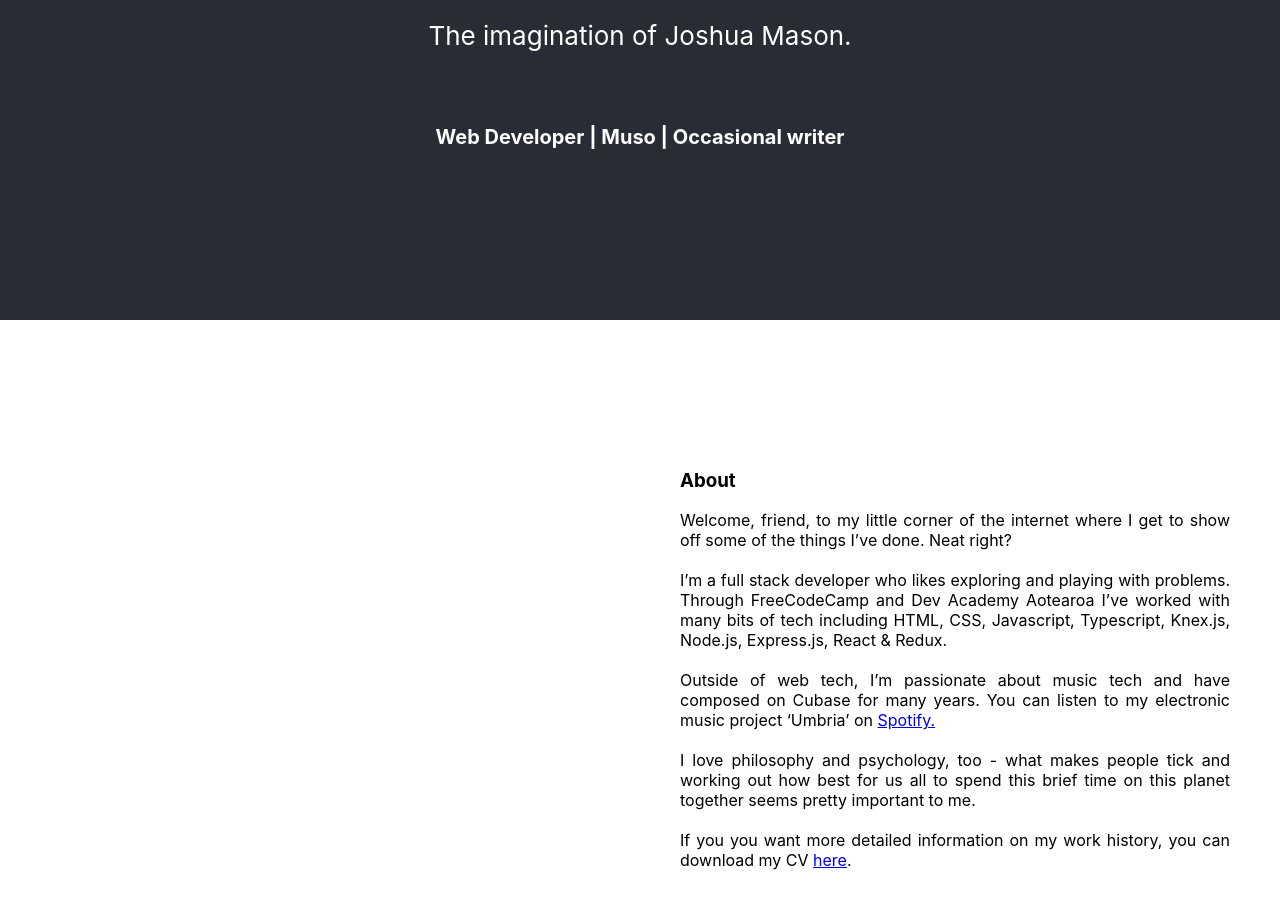
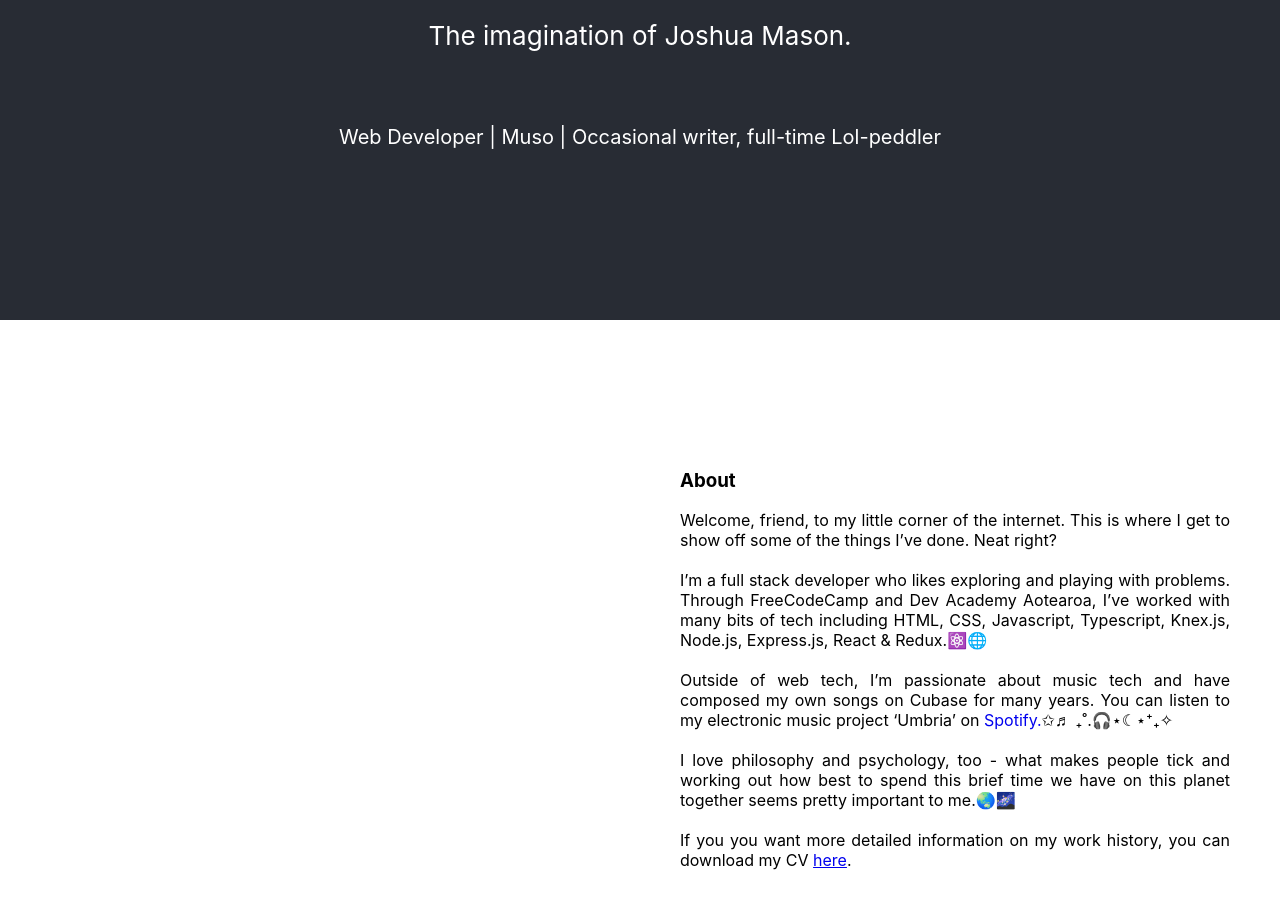
Before and after one commit to josh-w-mason/portfolio, a React (Create React App) app: page /about in a window 1280 px wide. Shown: the part 480-1388 px from the top of the page. Built offline with nearby package versions, Linux system fonts and the light colour scheme.

Commit message:
WIP fix nav to scroll to correct sections

```diff
--- a/package.json
+++ b/package.json
@@ -12,6 +12,7 @@
     "@types/react-dom": "^18.2.1",
     "react": "^18.2.0",
     "react-dom": "^18.2.0",
+    "react-emoji-render": "^2.0.1",
     "react-router-dom": "^6.11.0",
     "react-scripts": "^2.1.3",
     "typescript": "^5.0.4",
--- a/src/components/About.tsx
+++ b/src/components/About.tsx
@@ -1,5 +1,6 @@
 import React from 'react'
 import { Link } from 'react-router-dom'
+import Emoji from 'react-emoji-render'
 
 export default function About() {
   return (
@@ -7,27 +8,29 @@ export default function About() {
       <div className="about">
         <h3>About</h3>
         <p>
-          Welcome, friend, to my little corner of the internet where I get to
-          show off some of the things I’ve done. Neat right?<br></br>
+          Welcome, friend, to my little corner of the internet. This is where I
+          get to show off some of the things I’ve done. Neat right?<br></br>
           <br></br>
           I’m a full stack developer who likes exploring and playing with
-          problems. Through FreeCodeCamp and Dev Academy Aotearoa I’ve worked
+          problems. Through FreeCodeCamp and Dev Academy Aotearoa, I’ve worked
           with many bits of tech including HTML, CSS, Javascript, Typescript,
-          Knex.js, Node.js, Express.js, React & Redux.<br></br>
+          Knex.js, Node.js, Express.js, React & Redux.⚛️🌐<br></br>
           <br></br> Outside of web tech, I’m passionate about music tech and
-          have composed on Cubase for many years. You can listen to my
-          electronic music project ‘Umbria’ on{' '}
+          have composed my own songs on Cubase for many years. You can listen to
+          my electronic music project ‘Umbria’ on{' '}
           <a
+            className="no-underline"
             href="https://open.spotify.com/artist/2ADouHvtFd7r7Gl32W5Puq?si=173c799dd80e465a"
             target="_blank"
             rel="noopener noreferrer"
           >
             Spotify.
           </a>
+          ✩♬ ₊˚.🎧⋆☾⋆⁺₊✧
           <br></br>
           <br></br>I love philosophy and psychology, too - what makes people
-          tick and working out how best for us all to spend this brief time on
-          this planet together seems pretty important to me.
+          tick and working out how best to spend this brief time we have on this
+          planet together seems pretty important to me.🌏🌌
           <br></br> <br></br>
           If you you want more detailed information on my work history, you can
           download my CV{' '}
--- a/src/components/App.css
+++ b/src/components/App.css
@@ -63,6 +63,7 @@
 
 h2 {
   font-size: 20px;
+  font-weight: normal;
 }
 
 .inverted{
@@ -78,3 +79,9 @@ h2 {
   padding-right: 50px;
   width: 550px
 }
+
+
+.no-underline {
+  text-decoration: none;
+
+}
--- a/src/components/App.tsx
+++ b/src/components/App.tsx
@@ -1,3 +1,4 @@
+import { Routes, Route, Link, BrowserRouter } from 'react-router-dom'
 import logo from './logo.svg'
 import joshSketch from './josh-mountain-sketch.svg'
 import './App.css'
@@ -14,10 +15,16 @@ function App() {
           <img src={joshSketch} className="App-logo inverted" alt="logo" />
           <p>The imagination of Joshua Mason.</p>
           <br></br>
-          <h2>Web Developer | Muso | Occasional writer</h2>
+          <h2>
+            Web Developer | Muso | Occasional writer, full-time Lol-peddler
+          </h2>
         </header>
+        <Routes>
+          {/* <Route path="/" element={Home} /> */}
+          <Route path="/about" element={<About />} />
+          {/* <Route path="/projects" element={Projects} /> */}
+        </Routes>
       </div>
-      <About />
     </>
   )
 }
--- a/src/components/Nav.tsx
+++ b/src/components/Nav.tsx
@@ -15,7 +15,7 @@ export default function Nav() {
             <Link to="/about">About</Link>
           </li>
           <li>
-            <Link to="projects">Projects</Link>
+            <Link to="/projects">Projects</Link>
           </li>
 
           <li>
```
Also changed, not shown: 2 other files (tests, documents, lock files or other folders).
